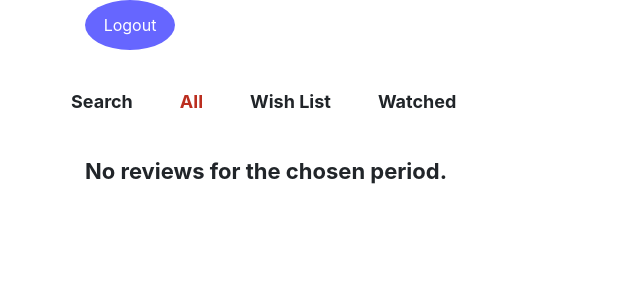
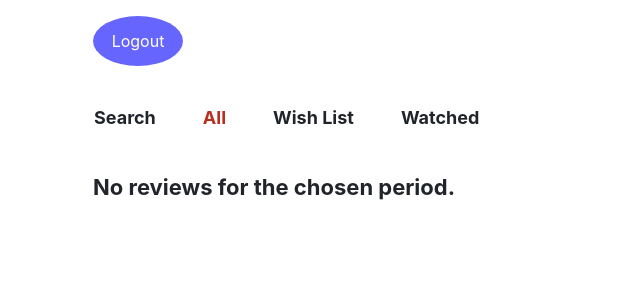
Before and after one commit to analuciachin/React-MyMovies, a React (Create React App) app: page /all in a window 1280 px wide. Shown: the top 300 px of the page, without its empty margins (0-640 px from the left). Built offline with nearby package versions, Linux system fonts and the light colour scheme.

Commit message:
updated readme file and added margin to a few elements

```diff
--- a/src/components/App.js
+++ b/src/components/App.js
@@ -333,7 +333,7 @@ class App extends React.Component {
                       onShowMenu={this.showMenu}
                       onDisplayStarRate={this.displayStarRate}
                     />
-                  : <p className='no-data mt-3'>No reviews for the chosen period.</p>
+                  : <p className='no-data mt-3 ml-2'>No reviews for the chosen period.</p>
                 }
             </div>
             )} />
--- a/src/components/Login.js
+++ b/src/components/Login.js
@@ -8,7 +8,7 @@ export default function Login ({ login, onGetUsername, onGetPassword, username,
         <React.Fragment>
             <Row>
                 <Col>
-                    <h1 className='center-text login-h1'>Login Form</h1>
+                    <h1 className='center-text login-h1 mt-4'>Login Form</h1>
                     <div className='center login-img'>
                         <img src={require('../images/login_img.svg')} alt='Login' className='login-img'/>
                     </div>
@@ -24,7 +24,7 @@ export default function Login ({ login, onGetUsername, onGetPassword, username,
                 <Col>
                     <Form method='post' className='center-text' onSubmit={login}>
                         <Form.Group controlId='formBasicLogin'>
-                            <Form.Label className='d-flex align-items-start'>Username</Form.Label>
+                            <Form.Label className='d-flex align-items-start mt-3'>Username</Form.Label>
                             <Form.Control type='username' placeholder='Enter username' className='mt-3 mb-3' onChange={onGetUsername} value={username} />
                             <Form.Label className='d-flex align-items-start'>Password</Form.Label>
                             <Form.Control type='password' placeholder='Enter password' className='mt-3 mb-5' onChange={onGetPassword} value={password} />
--- a/src/components/Logout.js
+++ b/src/components/Logout.js
@@ -5,7 +5,7 @@ export default function Logout ({ logout }) {
     return (
         <Row>
             <Col>
-                <button className='logout-btn' onClick={logout}>Logout</button>
+                <button className='logout-btn mt-3 ml-2' onClick={logout}>Logout</button>
             </Col>
         </Row>
     )
--- a/src/components/Nav.js
+++ b/src/components/Nav.js
@@ -10,7 +10,7 @@ export default function Nav () {
     return (
         <Row>
             <Col>
-                <nav className='row space-between mb-3'>
+                <nav className='row space-between mb-3 ml-2'>
                     <ul className='row nav'>
                         <li>
                             <NavLink
--- a/src/index.css
+++ b/src/index.css
@@ -178,13 +178,12 @@ margin-left: 8px;
   display: block;
   margin-left: auto;
   margin-right: auto;
-  width: 60%;
 }
 
 
 .login-h1 {
   margin-bottom: 50px;
-  font-size: 40px;
+  font-size: 3em;
 }
 
 .login-form {
@@ -193,7 +192,7 @@ margin-left: 8px;
 }
 
 .login-error {
-  font-size: 24px;
+  font-size: 1.6em;
   color: #e60000;
   margin-top: 20px;
   margin-bottom: 20px;
@@ -220,7 +219,7 @@ margin-left: 8px;
 }
 
 .login-img {
-  width: 80%;
+  width: 70%;
   height: auto;
 }
 
@@ -340,4 +339,8 @@ margin-left: 8px;
     font-size: 30px;
   }
 
+  .login-img {
+    width: 100%;
+  }
+
 }
```
Also changed, not shown: 1 other file (tests, documents, lock files or other folders).
